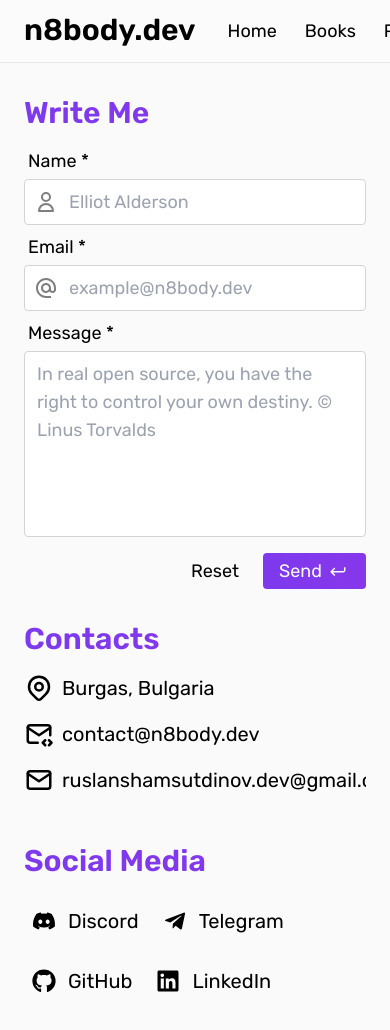
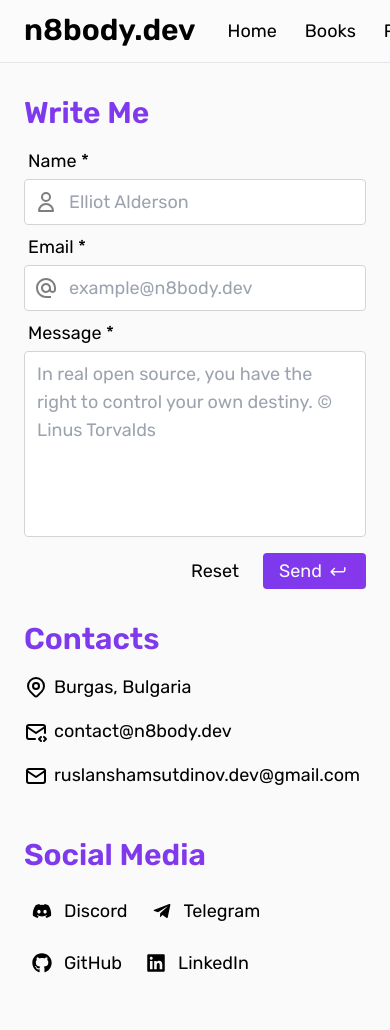
Before and after one commit to n8b8dy/n8body.dev_next-fullstack, a Next.js app: page /contacts in a window 390 px wide. Shown: the top 1030 px of the page. Built offline with nearby package versions, Linux system fonts and the light colour scheme.

Commit message:
Style: Improve Contacts page typography

```diff
--- a/app/contacts/page.tsx
+++ b/app/contacts/page.tsx
@@ -10,8 +10,8 @@ import { cn } from '@/utils/styles'
 
 const Paragraphs = [
   { text: 'Burgas, Bulgaria', icon: <HiOutlineLocationMarker/> },
-  { text: 'contact@n8body.dev', icon: <TbMailCode/> },
-  { text: 'ruslanshamsutdinov.dev@gmail.com', icon: <TbMail/> },
+  { text: 'contact@n8body.dev', icon: <TbMailCode className={cn('relative top-[1px]')}/> },
+  { text: 'ruslanshamsutdinov.dev@gmail.com', icon: <TbMail className={cn('relative top-[1px]')}/> },
 ] as const
 
 const Links = [
@@ -29,9 +29,7 @@ export default function Contacts() {
           <h2 className={cn(
             'mb-4 text-3xl text-transparent font-semibold bg-clip-text',
             'animate-background-shine bg-gradient-FVW',
-          )}>
-            Write Me
-          </h2>
+          )}>Write Me</h2>
           <Form/>
         </div>
       </div>
@@ -41,31 +39,27 @@ export default function Contacts() {
           <h2 className={cn(
             'mb-4 text-3xl text-transparent font-semibold bg-clip-text',
             'animate-background-shine bg-gradient-FVW',
-          )}>
-            Contacts
-          </h2>
+          )}>Contacts</h2>
 
           <div className={cn('pb-4 flex flex-col gap-4 overflow-x-auto')}>
-            {Paragraphs.map(({ text, icon }) => <div key={text} className={cn('flex items-center gap-1')}>
-              <span className={cn('text-3xl mr-1')}>{icon}</span>
-              <span className={cn('text-xl')}>{text}</span>
+            {Paragraphs.map(({ text, icon }) => <div key={text} className={cn('flex items-center gap-1.5')}>
+              <span className={cn('text-2xl md:text-3xl')}>{icon}</span>
+              <span className={cn('text-lg md:text-xl')}>{text}</span>
             </div>)}
           </div>
 
           <h2 className={cn(
             'mt-8 mb-4 text-3xl text-transparent font-semibold bg-clip-text',
             'animate-background-shine bg-gradient-FVW',
-          )}>
-            Social Media
-          </h2>
+          )}>Social Media</h2>
 
           <div className={cn('flex flex-wrap gap-2')}>
             {Links.map(({ text, href, icon }) => <Link key={href} href={href} className={cn(
-              'px-2 py-3 flex justify-center items-center gap-3 rounded transition',
+              'px-2 py-2 md:py-3 flex justify-center items-center gap-3 rounded transition',
               'bg-action-button',
             )}>
-              <span className={cn('text-2xl')}>{icon}</span>
-              <span className={cn('text-xl text-wrap')}>{text}</span>
+              <span className={cn('text-xl md:text-2xl')}>{icon}</span>
+              <span className={cn('text-lg md:text-xl text-wrap')}>{text}</span>
             </Link>)}
           </div>
         </div>
```
